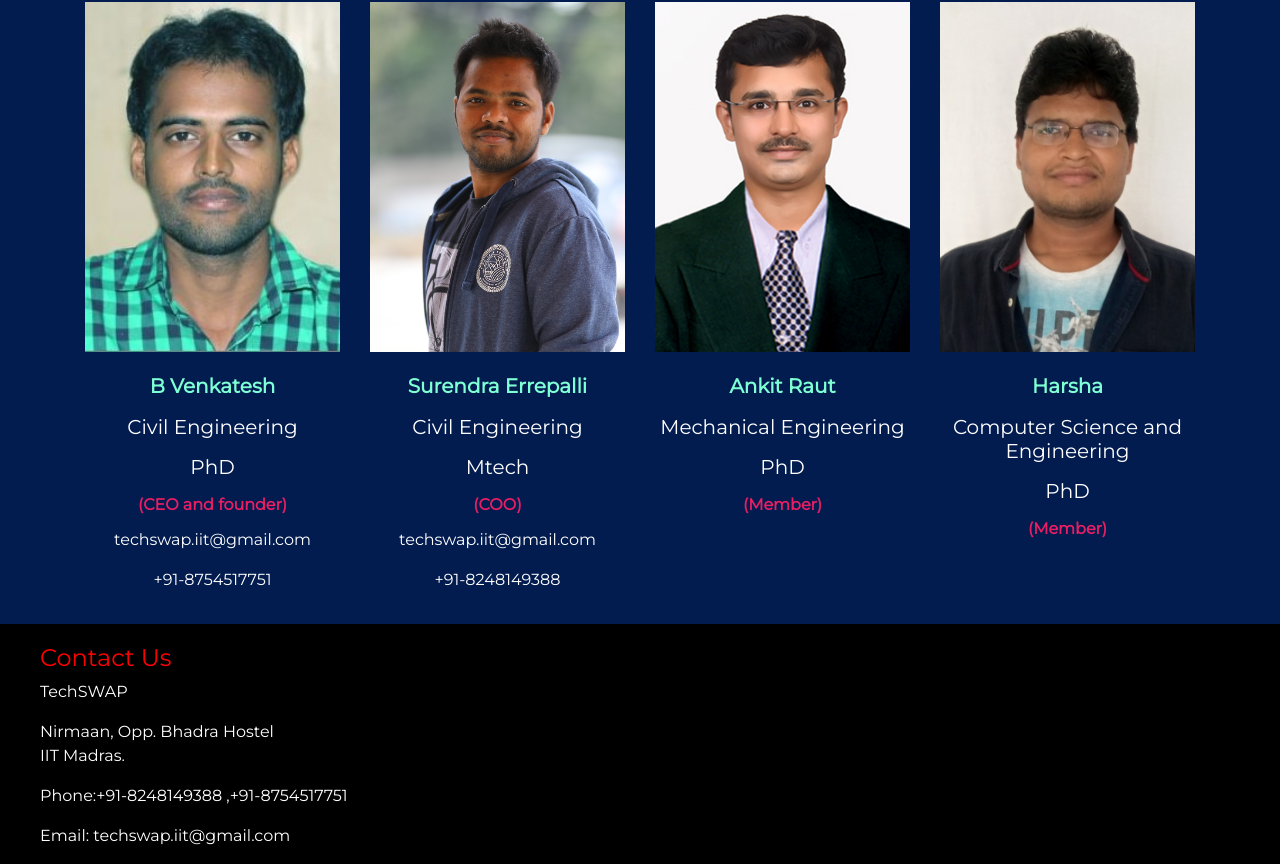
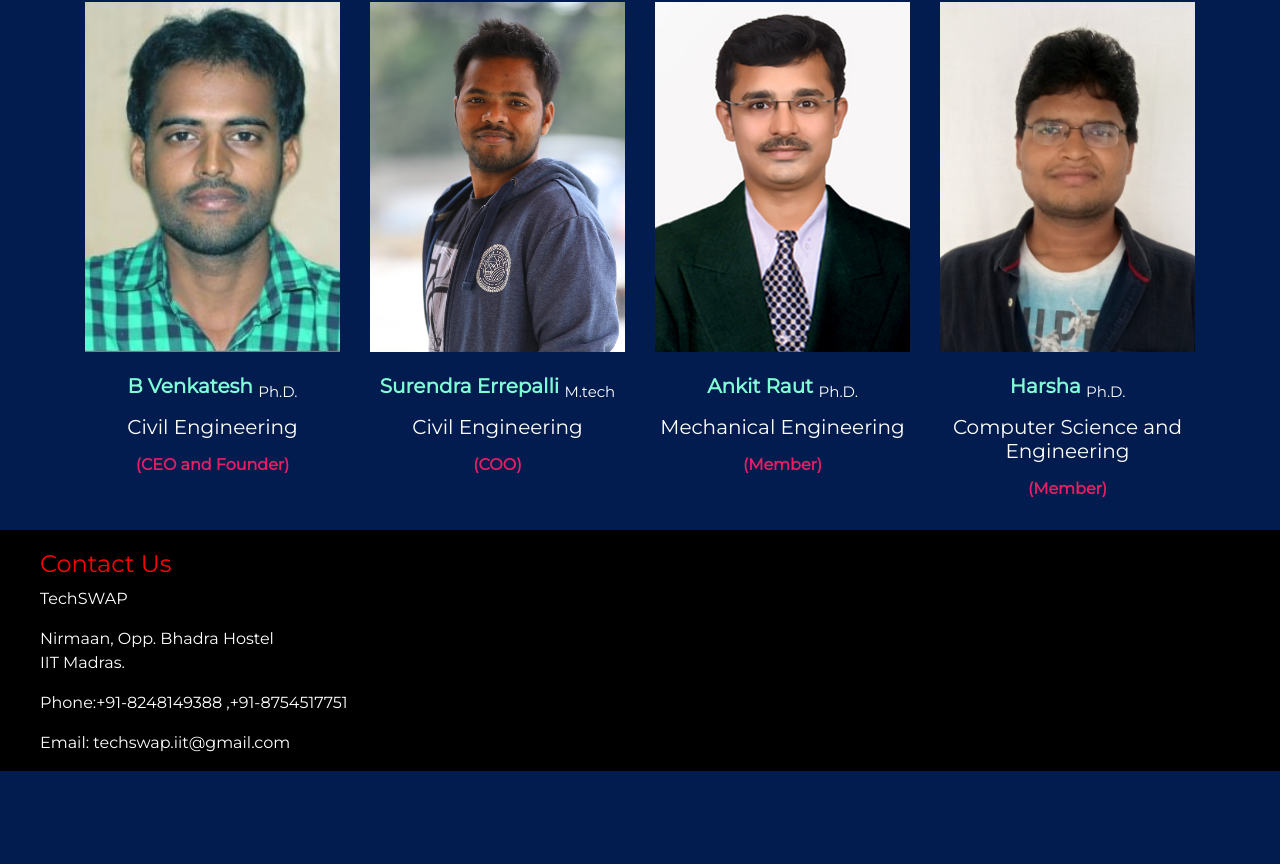
Before and after one commit to harshith9999/website, a React (Create React App) app: page / in a window 1280 px wide. Shown: the part 795-1659 px from the top of the page. After the commit the page ends 1566 px from the top, so only its background shows below. Built offline with nearby package versions, Linux system fonts and the light colour scheme.

Commit message:
completed

```diff
--- a/src/components/members.js
+++ b/src/components/members.js
@@ -22,13 +22,14 @@ const Members = (props) => {
             </div>
             <h3 class="member-title">
               <p style={{ color: "aquamarine", fontWeight: "bold" }}>
-                B Venkatesh
+                B Venkatesh{" "}
+                <sub style={{ color: "white", fontWeight: "normal" }}>
+                  Ph.D.
+                </sub>
               </p>
               <p style={{ paddingTop: "1px" }}>Civil Engineering</p>
-              <p>PhD</p> <small>(CEO and founder)</small>
+              <small>(CEO and Founder)</small>
             </h3>
-            <p>techswap.iit@gmail.com</p>
-            <p>+91-8754517751</p>
           </div>
         </div>
 
@@ -46,14 +47,14 @@ const Members = (props) => {
             </div>
             <h3 class="member-title">
               <p style={{ color: "aquamarine", fontWeight: "bold" }}>
-                Surendra Errepalli
+                Surendra Errepalli{" "}
+                <sub style={{ color: "white", fontWeight: "normal" }}>
+                  M.tech
+                </sub>
               </p>
               <p style={{ paddingTop: "1px" }}>Civil Engineering</p>
-              <p>Mtech</p>
               <small>(COO)</small>
             </h3>
-            <p>techswap.iit@gmail.com</p>
-            <p>+91-8248149388</p>
           </div>
         </div>
 
@@ -68,11 +69,12 @@ const Members = (props) => {
             </div>
             <h3 class="member-title">
               <p style={{ color: "aquamarine", fontWeight: "bold" }}>
-                Ankit Raut
+                Ankit Raut{" "}
+                <sub style={{ color: "white", fontWeight: "normal" }}>
+                  Ph.D.
+                </sub>
               </p>
               <p style={{ paddingTop: "1px" }}>Mechanical Engineering</p>
-
-              <p>PhD</p>
               <small>(Member)</small>
             </h3>
           </div>
@@ -86,11 +88,15 @@ const Members = (props) => {
               </figure>
             </div>
             <h3 class="member-title">
-              <p style={{ color: "aquamarine", fontWeight: "bold" }}>Harsha</p>
+              <p style={{ color: "aquamarine", fontWeight: "bold" }}>
+                Harsha{" "}
+                <sub style={{ color: "white", fontWeight: "normal" }}>
+                  Ph.D.
+                </sub>
+              </p>
               <p style={{ paddingTop: "1px" }}>
                 Computer Science and Engineering
               </p>
-              <p>PhD</p>
               <small>(Member)</small>
             </h3>
           </div>
```
Also changed, not shown: 1 other file (tests, documents, lock files or other folders).
